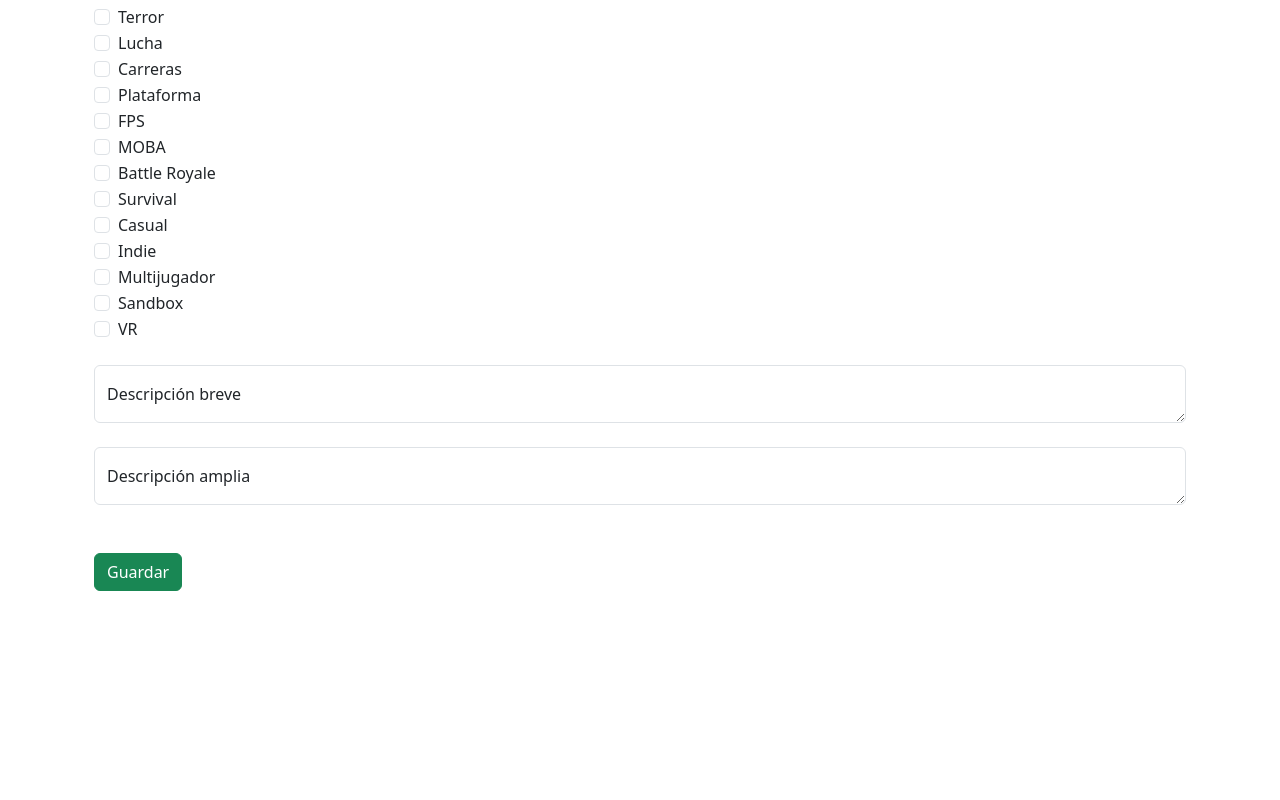
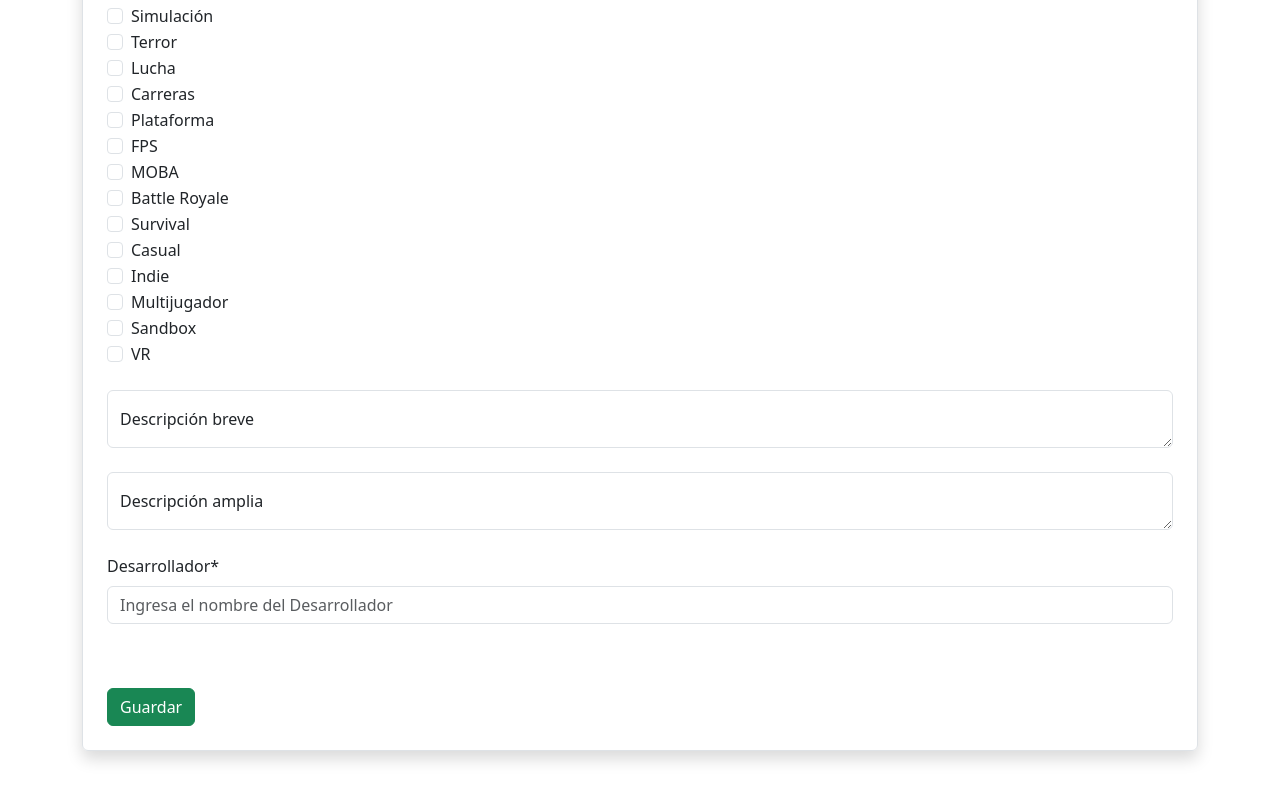
Before and after one commit to Matiassanchez18/GoodGaming-proyectofinal, a React (Vite) app: page /Administrador/FormularioJuego in a window 1280 px wide. Shown: the part 622-1422 px from the top of the page. Built offline with nearby package versions, Linux system fonts and the light colour scheme.

Commit message:
Se realizo el formulario para administrador

```diff
--- a/src/components/pages/FormularioJuego.jsx
+++ b/src/components/pages/FormularioJuego.jsx
@@ -20,7 +20,7 @@ const FormularioJuego = () => {
   return (
     <section className="container">
       <p className="fs-1 mt-5 border-bottom">Administrar Juegos</p>
-      <form className="container" onSubmit={handleSubmit(onSubmit)}>
+      <form className="container border shadow p-4 rounded" onSubmit={handleSubmit(onSubmit)}>
 
         <Form.Group className="mb-3" controlId="Juego">
           <Form.Label>Juego*</Form.Label>
@@ -176,6 +176,28 @@ const FormularioJuego = () => {
           </Form.Text>
         </FloatingLabel>
 
+        <Form.Group className="mb-3 mt-4" controlId="Desarrollador">
+          <Form.Label>Desarrollador*</Form.Label>
+          <Form.Control
+            {...register("Desarrollador", {
+              required: "Este campo es obligatorio",
+              minLength: {
+                value: 3,
+                message: "El mínimo de caracteres es de 3",
+              },
+              maxLength: {
+                value: 25,
+                message: "El máximo de caracteres permitido es de 25",
+              },
+            })}
+            type="text"
+            placeholder="Ingresa el nombre del Desarrollador"
+          />
+          <Form.Text className="text-danger mt-2">
+            {errors.Desarrollador?.message}
+          </Form.Text>
+        </Form.Group>
+
 
         <Button variant="success" type="submit" className="mt-5">
           Guardar
```
